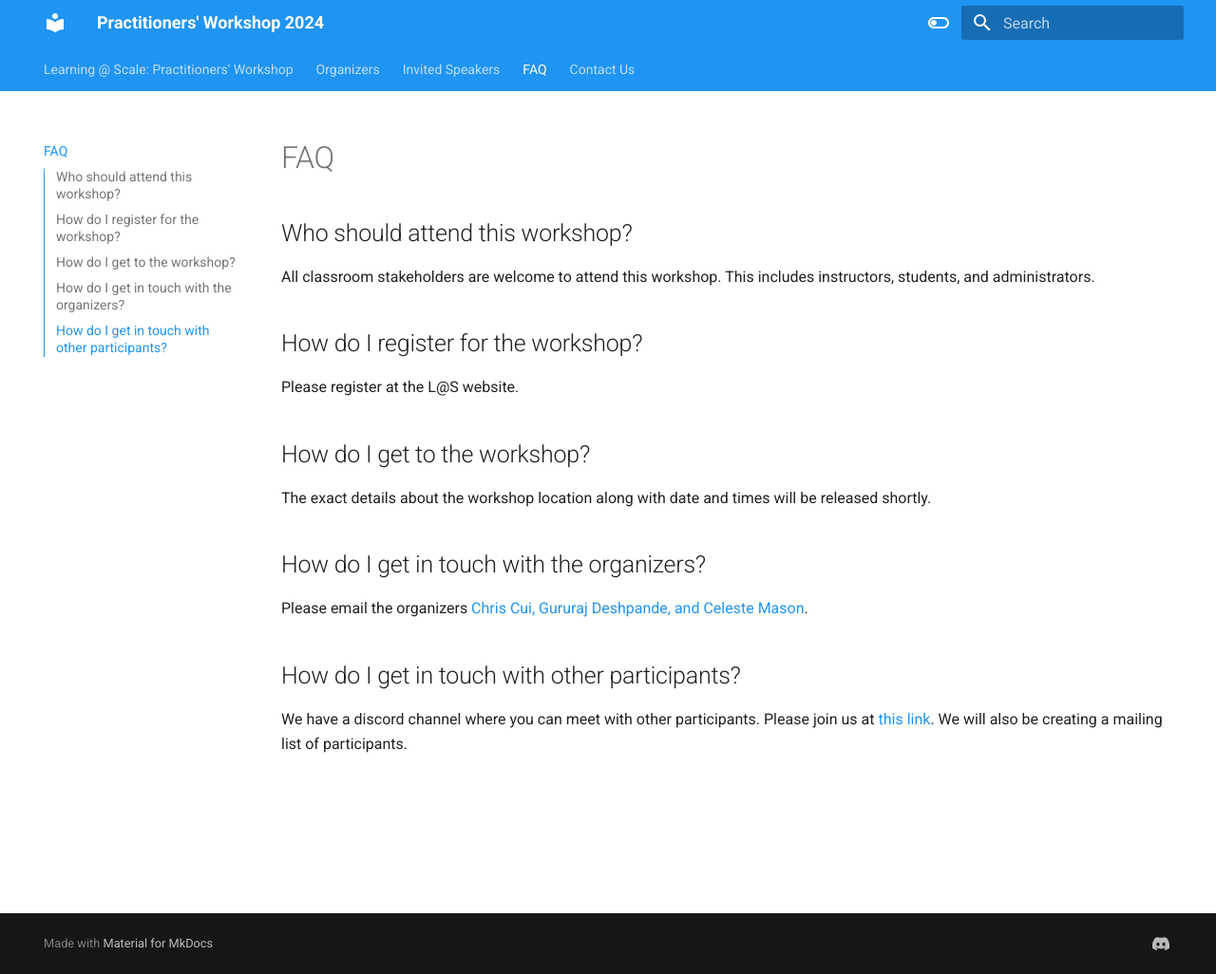
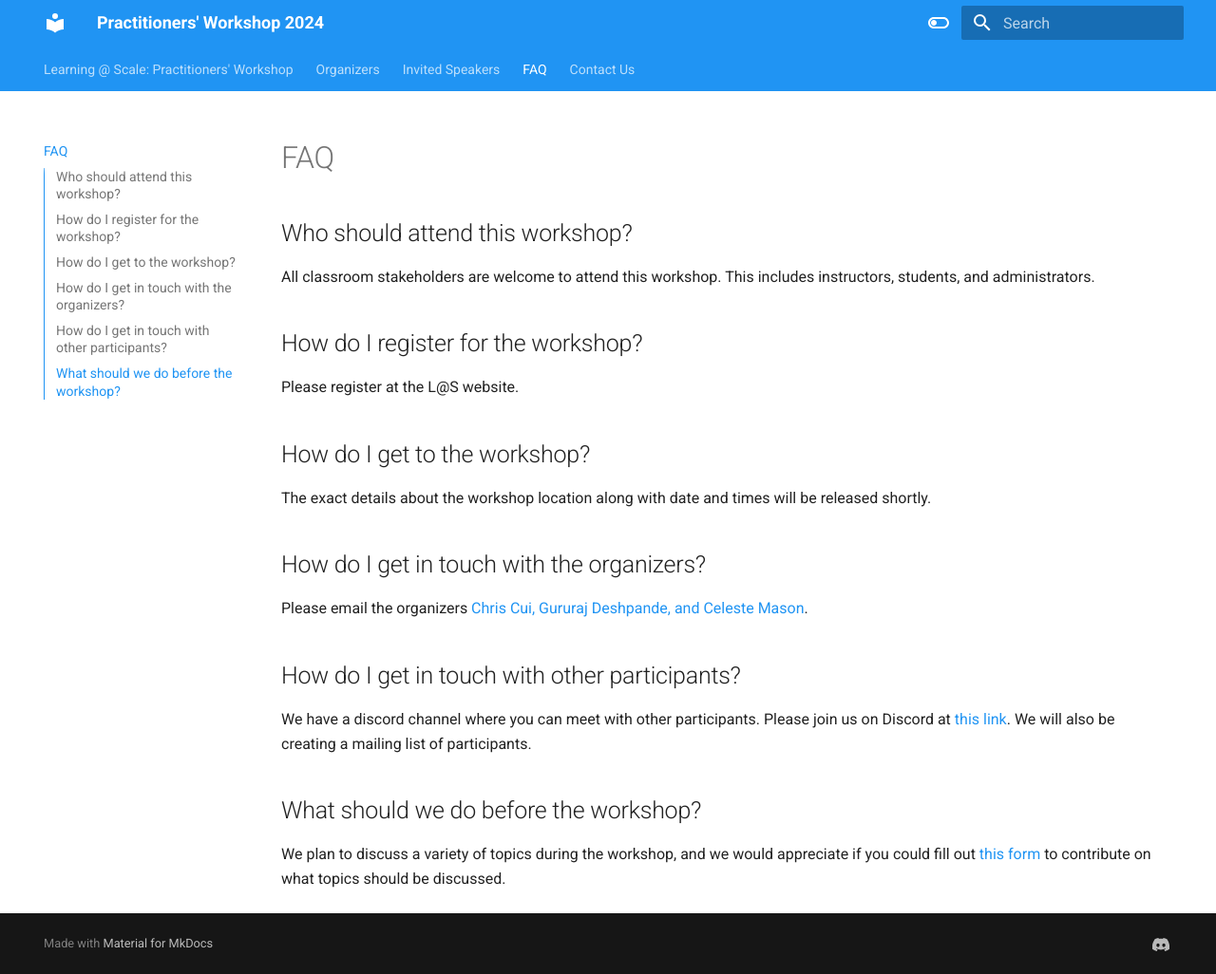
Before and after one commit to guru-desh/practitioners-workshop-2024, an MkDocs documentation site: the page built from docs/faq.md, in a window 1280 px wide and 1026 px high. Shown: the whole window at 95% size. Built offline with MkDocs 1.6.1 and Material for MkDocs 9.7.7, drawn with Linux system fonts in a browser that asks for light colours.

Commit message:
add link to pre-workshop form

```diff
--- a/docs/faq.md
+++ b/docs/faq.md
@@ -18,4 +18,8 @@ Please email the organizers [Chris Cui, Gururaj Deshpande, and Celeste Mason](ma
 
 ## How do I get in touch with other participants?
 
-We have a discord channel where you can meet with other participants. Please join us at [this link](https://discord.gg/zA8JscjuMg). We will also be creating a mailing list of participants.
+We have a discord channel where you can meet with other participants. Please join us on Discord at [this link](https://discord.gg/zA8JscjuMg). We will also be creating a mailing list of participants.
+
+## What should we do before the workshop?
+
+We plan to discuss a variety of topics during the workshop, and we would appreciate if you could fill out [this form](https://docs.google.com/forms/d/e/1FAIpQLScs3blpokV1cIVRnzLCPSGBgvuhmM8JrkbwKY_SIQkRKQKb_g/viewform) to contribute on what topics should be discussed.
```
Also changed, not shown: docs/index.md (+4 -0 lines).
